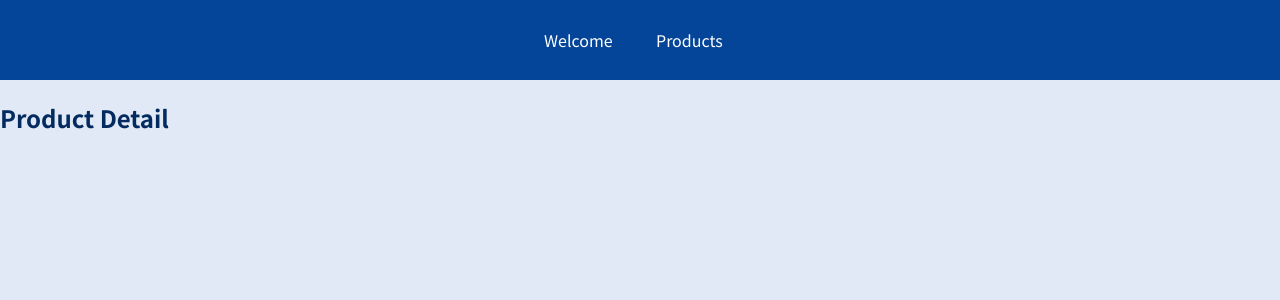
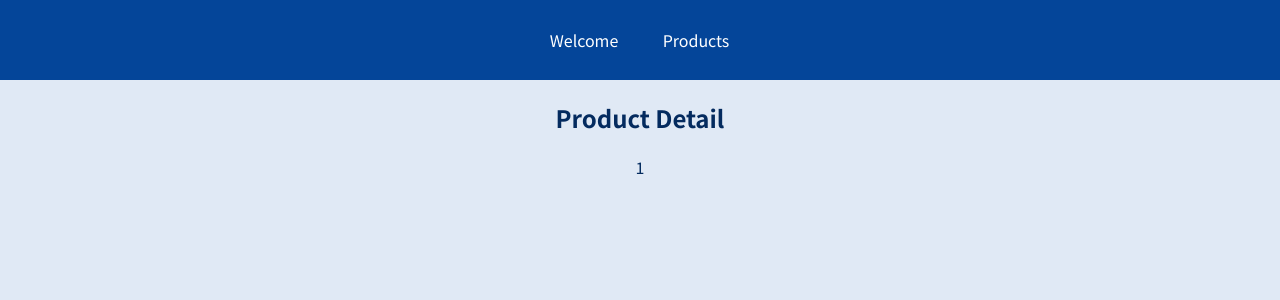
Before and after one commit to kkata/learning-react-complete-guide, a JavaScript app: page /product-detail/1 in a window 1280 px wide. Shown: the top 300 px of the page. Built offline with nearby package versions, Linux system fonts and the light colour scheme.

Commit message:
271. Extracting Route Params

```diff
--- a/src/index.css
+++ b/src/index.css
@@ -11,6 +11,7 @@
 body {
   margin: 0;
   background-color: #e0e9f5;
+  text-align: center;
 }
 
 main {
--- a/src/pages/ProductDetail.js
+++ b/src/pages/ProductDetail.js
@@ -1,7 +1,14 @@
+import { useParams } from "react-router-dom";
+
 const ProductDetail = () => {
+  const params = useParams();
+
+  console.log(params.productId);
+
   return (
     <section>
       <h1>Product Detail</h1>
+      <p>{params.productId}</p>
     </section>
   );
 };
```
